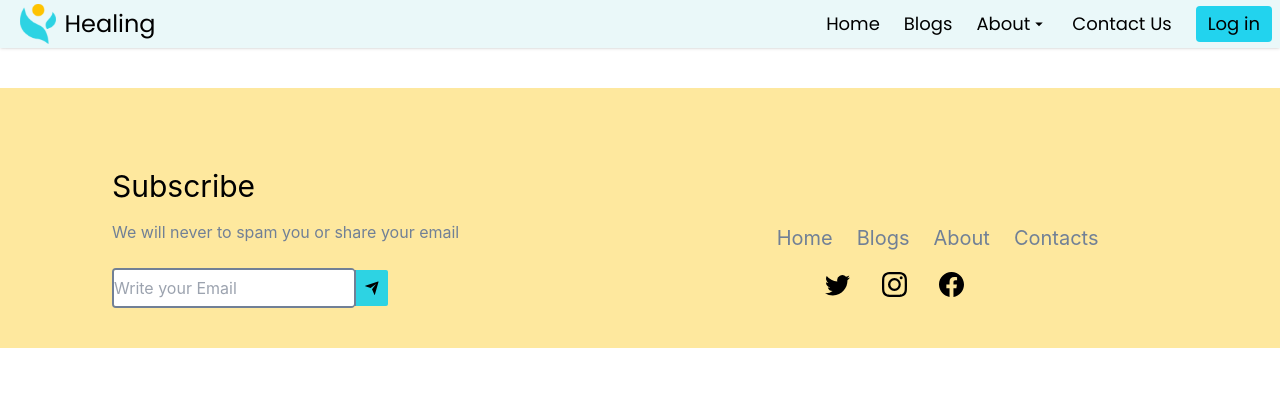
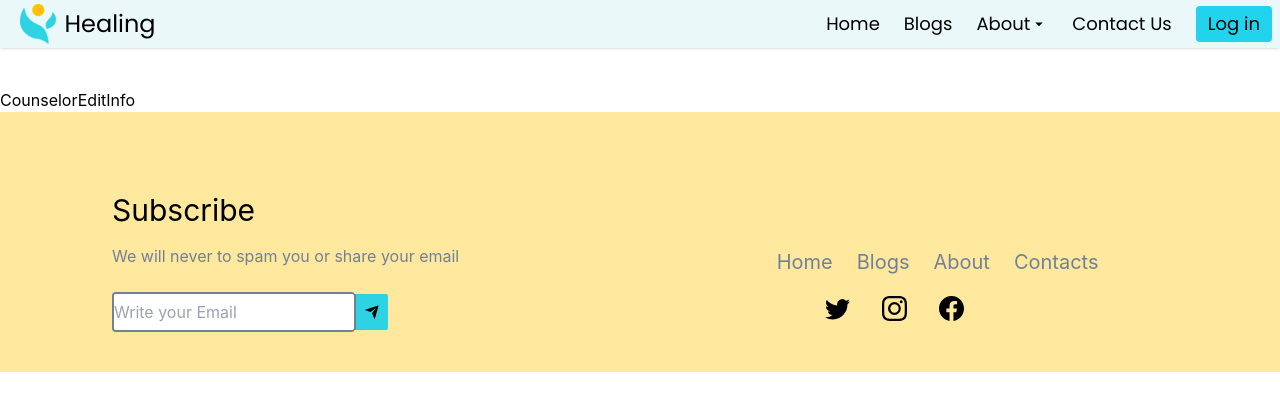
Before and after one commit to Recoded-Spark-Turkey-2022/Unboxed, a React (Create React App) app: page /CounselorEditInfo in a window 1280 px wide. Shown: the top 410 px of the page. Built offline with nearby package versions, Linux system fonts and the light colour scheme; no server answers.

Commit message:
Creation of Info page

```diff
--- /dev/null
+++ b/src/pages/counselor/CounselorEditInfo.jsx
@@ -0,0 +1,9 @@
+import React from 'react'
+
+const CounselorEditInfo = () => {
+  return (
+    <div>CounselorEditInfo</div>
+  )
+}
+
+export default CounselorEditInfo
--- a/src/routers/Routers.js
+++ b/src/routers/Routers.js
@@ -16,6 +16,7 @@ import ContactThanks from '../components/contact/ContactThanks';
 import Team from '../pages/about/Team';
 import Overview from '../pages/about/Overview';
 import Careers from '../pages/about/Careers';
+import CounselorEditInfo from '../pages/counselor/CounselorEditInfo';
 
 const Routers = () => {
   return (
@@ -31,6 +32,7 @@ const Routers = () => {
         <Route path="blogs/:id" element={<BlogDetails />} />
         <Route path="counselorRequirements" element={<CounselorRequirements />} />
         <Route path="CounselorSignup" element={<CounselorSignup />} />
+        <Route path="CounselorEditInfo" element={<CounselorEditInfo />} />
         <Route path="CounselorSignupThanks" element={<CounselorSignupThanks />} />
         <Route path="contact" element={<ContactPage />} />
         <Route path="contact-thank-you" element={<ContactThanks />} />
```
